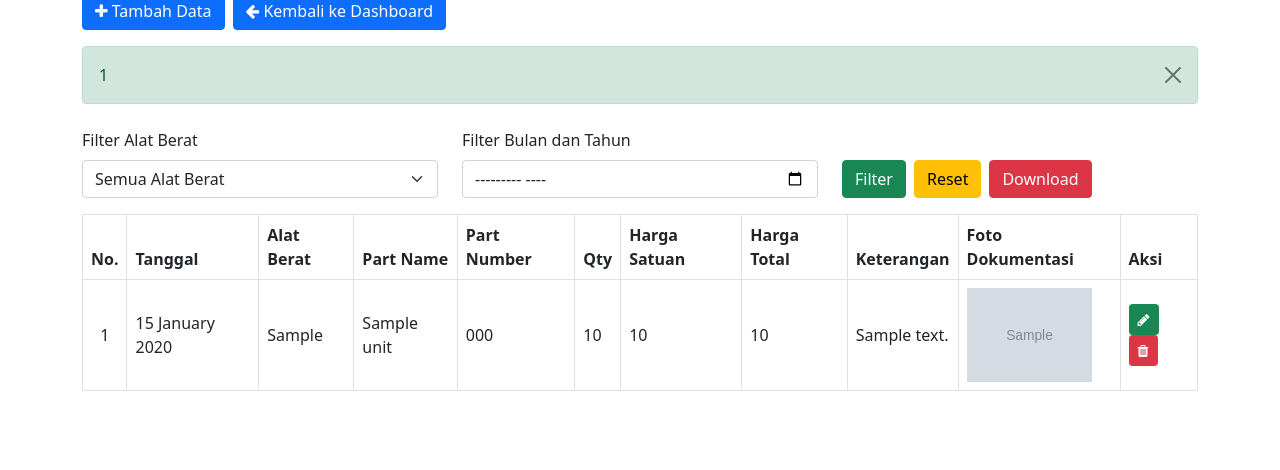
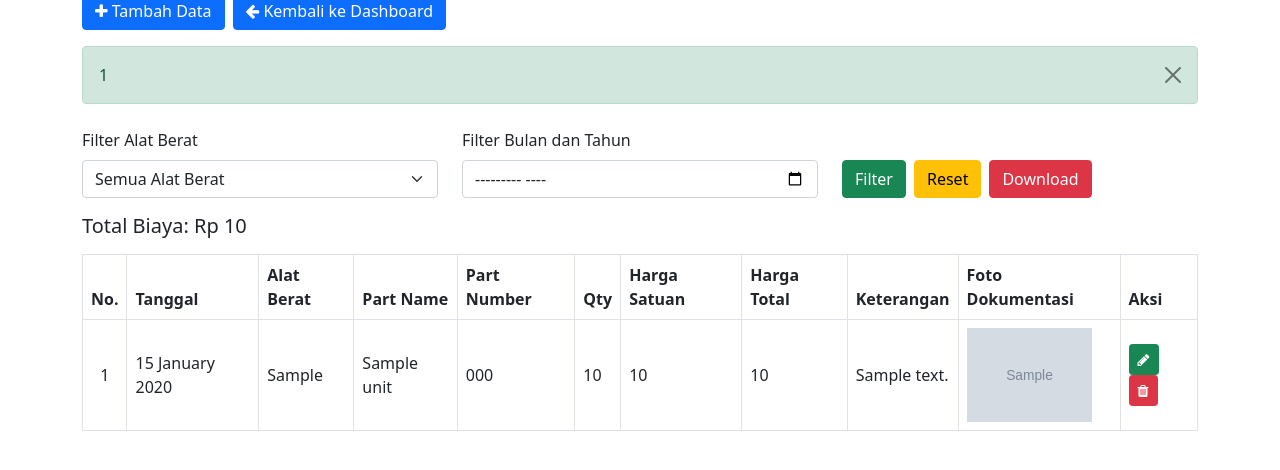
Before and after one commit to fathur1313/crud-log-maintenance-construction-equipment, a PHP site: page /tabel_maintenance.php in a window 1280 px wide. Shown: the part 211-681 px from the top of the page. Run offline with PHP 8.4, Linux system fonts and the light colour scheme; the visitor is signed in with stand-in values (Sample User, id 1); tables that the repository leaves empty or names only in its code hold one stand-in row (values such as "Sample post"); grey boxes marked "Sample" are stand-in pictures.

Commit message:
Merapihkan Dashboard dan Menambahkan Fitur Harga Total     - Merapihkan tampilan dashboard dashboard_user     - Menambahkan fitur harga total pada tabel maintenance     - Menambahkan fitur harga total pada print.php

```diff
--- a/tabel_maintenance.php
+++ b/tabel_maintenance.php
@@ -12,6 +12,9 @@
     // Query dasar
     $query = "SELECT * FROM tb_laporan_unit WHERE tanggal IS NOT NULL";
 
+    // Query untuk menghitung total biaya
+    $query_total = "SELECT SUM(harga_total) AS total_biaya FROM tb_laporan_unit WHERE tanggal IS NOT NULL";
+
     // Tambahkan filter bulan dan tahun jika ada
     if (isset($_GET['filter_bulan_tahun']) && $_GET['filter_bulan_tahun'] != '') {
         $filter_bulan_tahun = $_GET['filter_bulan_tahun'];
@@ -19,6 +22,7 @@
             $filter_bulan = date('m', strtotime($filter_bulan_tahun));
             $filter_tahun = date('Y', strtotime($filter_bulan_tahun));
             $query .= " AND MONTH(tanggal) = '$filter_bulan' AND YEAR(tanggal) = '$filter_tahun'";
+            $query_total .= " AND MONTH(tanggal) = '$filter_bulan' AND YEAR(tanggal) = '$filter_tahun'";
         } else {
             echo "<div class='alert alert-danger'>Format bulan dan tahun tidak valid!</div>";
         }
@@ -31,13 +35,23 @@
         $alat_berat_result = mysqli_query($conn, $alat_berat_query);
         if (mysqli_num_rows($alat_berat_result) > 0) {
             $query .= " AND alat_berat = '$filter_alat_berat'";
+            $query_total .= " AND alat_berat = '$filter_alat_berat'";
         } else {
             echo "<div class='alert alert-danger'>Alat berat tidak valid!</div>";
         }
     }
 
-    // Eksekusi query
+    // Eksekusi query untuk data tabel
     $sql = mysqli_query($conn, $query);
+
+    // Eksekusi query untuk total biaya
+    $result_total = mysqli_query($conn, $query_total);
+    $total_biaya = 0;
+    if ($result_total) {
+        $row_total = mysqli_fetch_assoc($result_total);
+        $total_biaya = $row_total['total_biaya'] ?? 0; // Jika null, set ke 0
+    }
+
     $no = 0;
 ?>
 
@@ -138,16 +152,21 @@
 
                     <?php if ($_SESSION['role'] == 'admin') { ?>
                         <a href="print.php?<?php
-					    echo http_build_query([
-					        'filter_bulan_tahun' => isset($_GET['filter_bulan_tahun']) ? $_GET['filter_bulan_tahun'] : null,
-					        'filter_alat_berat' => isset($_GET['filter_alat_berat']) ? $_GET['filter_alat_berat'] : null
-					    ]); ?>"
-					    class="btn btn-danger" target="_blank">Download</a>
+                        echo http_build_query([
+                            'filter_bulan_tahun' => isset($_GET['filter_bulan_tahun']) ? $_GET['filter_bulan_tahun'] : null,
+                            'filter_alat_berat' => isset($_GET['filter_alat_berat']) ? $_GET['filter_alat_berat'] : null
+                        ]); ?>"
+                        class="btn btn-danger" target="_blank">Download</a>
                     <?php } ?>
                 </div>
 
             </div>
         </form>
+    </div>
+
+    <!-- Total Biaya -->
+    <div class="mt-3">
+        <h5>Total Biaya: Rp <?php echo number_format($total_biaya, 0, ',', '.'); ?></h5>
     </div>
 
     <div class="table-responsive mt-3">
```
Also changed, not shown: dashboard_user.php (+1 -11 lines), print.php (+22 -4 lines), img/1747092242_Screenshot (1136).png (deleted).
